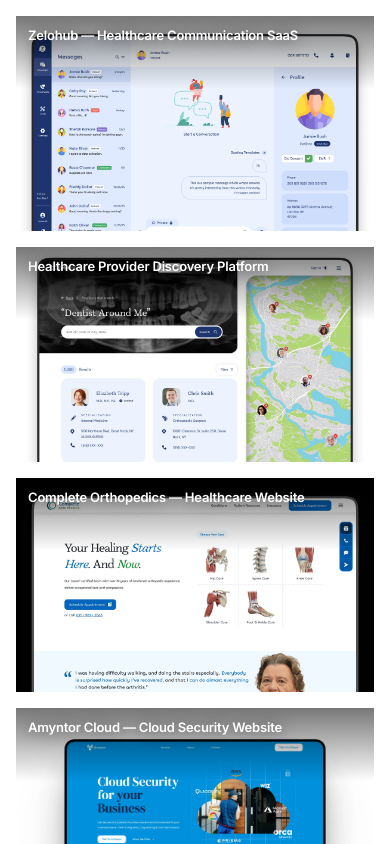
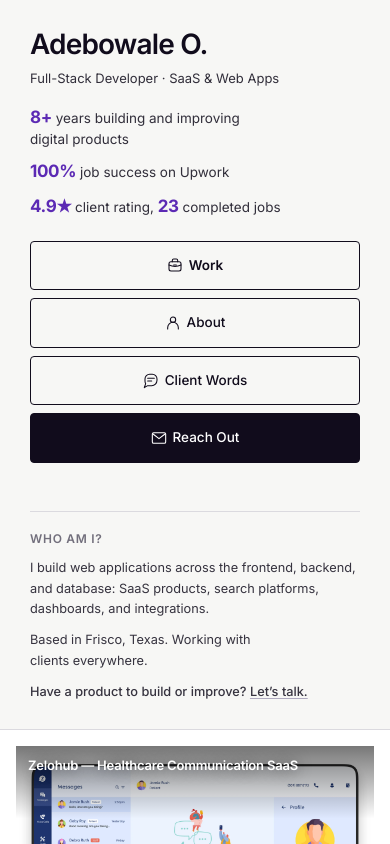
Before and after one commit to dkosoko23/portfolio-v2, a Nuxt app: page / in a window 390 px wide. Shown: the top 844 px of the page. Built offline with nearby package versions, Linux system fonts and the light colour scheme.

Commit message:
fix: restore profile on mobile homepage

```diff
--- a/app/app.vue
+++ b/app/app.vue
@@ -8,7 +8,7 @@ const year = new Date().getFullYear();
 <template>
   <div class="portfolio-shell">
     <a class="skip-link" href="#main-content">Skip to content</a>
-    <div class="portfolio-grid">
+    <div class="portfolio-grid" :class="{ 'is-home': route.path === '/' }">
       <div class="sidebar-wrap">
         <aside class="sidebar" aria-label="About Adebowale">
           <div>
--- a/app/assets/css/main.css
+++ b/app/assets/css/main.css
@@ -95,6 +95,8 @@ a { text-decoration: none; }
 @media (max-width: 900px) {
   .portfolio-grid { grid-template-columns: minmax(0, 1fr); }
   .sidebar-wrap { display: none; }
+  .portfolio-grid.is-home .sidebar-wrap { display: block; grid-row: auto; border-right: 0; border-bottom: 1px solid #dbdadf; }
+  .portfolio-grid.is-home .sidebar { position: static; height: auto; max-height: none; overflow: visible; }
   .project-stack { gap: 16px; padding: 16px; }
   .project-card { border-radius: 0; }
   .reading { min-height: auto; padding: 32px 24px 48px; }
@@ -104,6 +106,7 @@ a { text-decoration: none; }
   .site-footer { grid-area: auto / 1; grid-template-columns: 1fr; gap: 10px; }
   .site-footer > :last-child { justify-self: start; }
   .mobile-footer-nav { display: flex; flex-wrap: wrap; gap: 4px 24px; color: var(--color-ink); }
+  .portfolio-grid.is-home .mobile-footer-nav { display: none; }
   .mobile-footer-nav a { display: inline-flex; align-items: center; min-height: 44px; }
   .mobile-footer-nav a:hover { text-decoration: underline; text-underline-offset: 4px; }
 }
```
Also changed, not shown: 1 other file (tests, documents, lock files or other folders).
